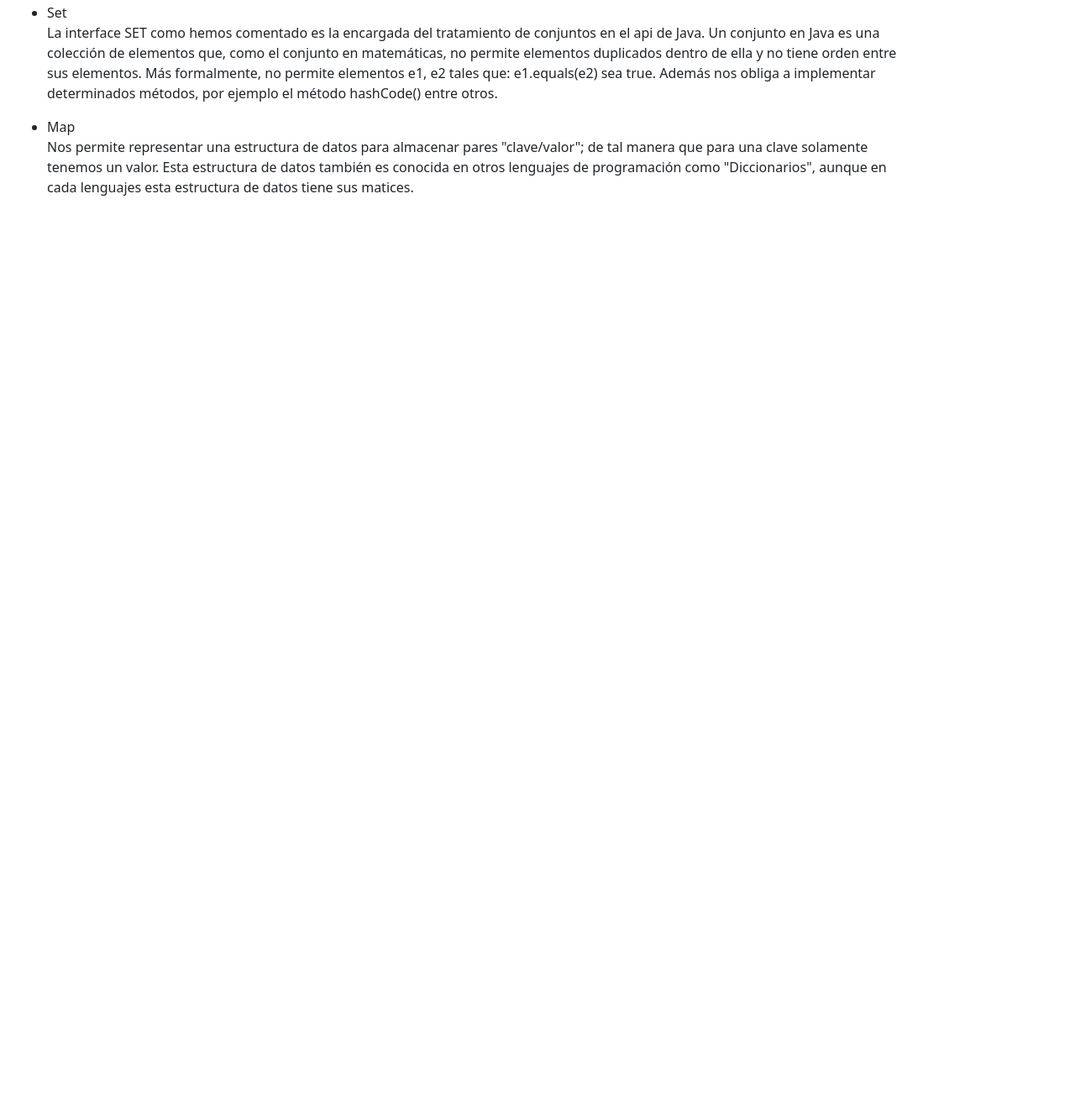
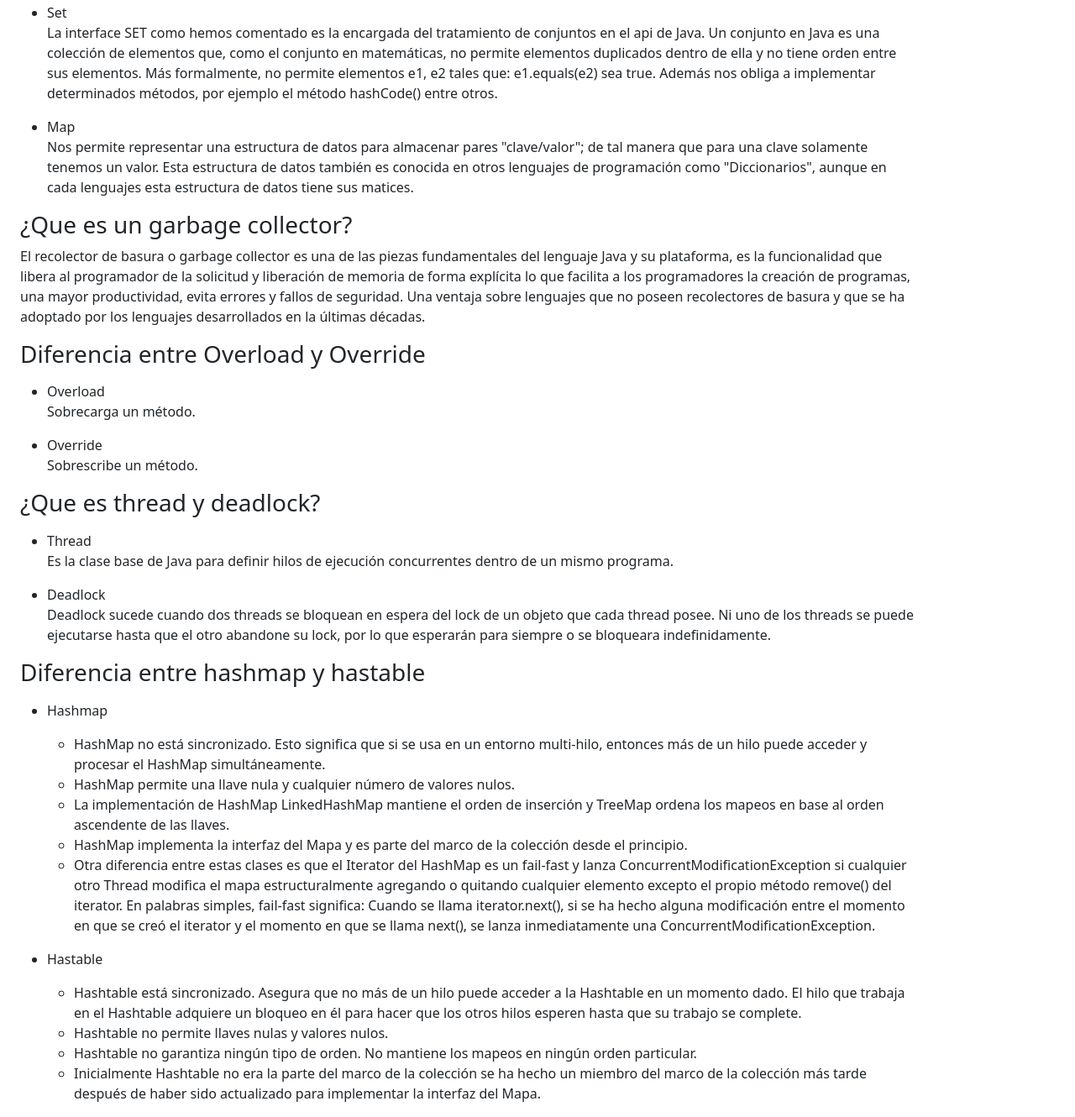
Before and after one commit to petereycoder/Questions, a plain HTML site: page index.html in a window 1280 px wide. Shown: the part 2720-4050 px from the top of the page at 84% size. Before the commit the page ends 2971 px from the top, so only its background shows below. Drawn offline with nearby package versions, Linux system fonts and the light colour scheme.

Commit message:
Se agregaron nuevas preguntas y respuestas

```diff
--- a/index.html
+++ b/index.html
@@ -295,6 +295,109 @@
             </p>
         </div>
 
+        <div class="col-12">
+            <h3>¿Que es un garbage collector?</h3>
+            <p>
+                El recolector de basura o garbage collector es una de las piezas fundamentales del lenguaje Java
+                y su plataforma, es la funcionalidad que libera al programador de la solicitud y liberación de
+                memoria de forma explícita lo que facilita a los programadores la creación de programas,
+                una mayor productividad, evita errores y fallos de seguridad. Una ventaja sobre lenguajes que no
+                poseen recolectores de basura y que se ha adoptado por los lenguajes desarrollados en la últimas
+                décadas.
+            </p>
+        </div>
+
+        <div class="col-12">
+            <h3>Diferencia entre Overload y Override </h3>
+            <p>
+                <ul>
+                    <li>
+                        Overload
+                        <p>
+                            Sobrecarga un método.
+                        </p>
+                    </li>
+                    <li>
+                        Override
+                        <p>
+                            Sobrescribe un método.
+                        </p>
+                    </li>
+                </ul>
+            </p>
+        </div>
+
+        <div class="col-12">
+            <h3>¿Que es thread y deadlock?</h3>
+            <p>
+                <ul>
+                    <li>
+                        Thread
+                        <p>
+                            Es la clase base de Java para definir hilos de ejecución concurrentes dentro de un mismo programa.
+                        </p>
+                    </li>
+                    <li>
+                        Deadlock
+                        <p>
+                            Deadlock sucede cuando dos threads se bloquean en espera del lock de un objeto que cada thread posee.
+                            Ni uno de los threads se puede ejecutarse hasta que el otro abandone su lock, por lo que esperarán para
+                            siempre o se bloqueara indefinidamente.
+                        </p>
+                    </li>
+                </ul>
+            </p>
+        </div>
+
+        <div class="col-12">
+            <h3>Diferencia entre hashmap y hastable</h3>
+            <p>
+                <ul>
+                    <li>
+                        Hashmap
+                        <p>
+                            <ul>
+                                <li>
+                                    HashMap no está sincronizado. Esto significa que si se usa en un entorno multi-hilo, entonces más de un hilo puede acceder y procesar el HashMap simultáneamente.
+                                </li>
+                                <li>
+                                    HashMap permite una llave nula y cualquier número de valores nulos.
+                                </li>
+                                <li>
+                                    La implementación de HashMap LinkedHashMap mantiene el orden de inserción y TreeMap ordena los mapeos en base al orden ascendente de las llaves.
+                                </li>
+                                <li>
+                                    HashMap implementa la interfaz del Mapa y es parte del marco de la colección desde el principio.
+                                </li>
+                                <li>
+                                    Otra diferencia entre estas clases es que el Iterator del HashMap es un fail-fast y lanza ConcurrentModificationException si cualquier otro Thread modifica el mapa estructuralmente agregando o quitando cualquier elemento excepto el propio método remove() del iterator. En palabras simples, fail-fast significa: Cuando se llama iterator.next(), si se ha hecho alguna modificación entre el momento en que se creó el iterator y el momento en que se llama next(), se lanza inmediatamente una ConcurrentModificationException.
+                                </li>
+                            </ul>
+                        </p>
+                    </li>
+                    <li>
+                        Hastable
+                        <p>
+                            <ul>
+                                <li>
+                                    Hashtable está sincronizado. Asegura que no más de un hilo puede acceder a la Hashtable en un momento dado. El hilo que trabaja en el Hashtable adquiere un bloqueo en él para hacer que los otros hilos esperen hasta que su trabajo se complete.
+                                </li>
+                                <li>
+                                    Hashtable no permite llaves nulas y valores nulos.
+                                </li>
+                                <li>
+                                    Hashtable no garantiza ningún tipo de orden. No mantiene los mapeos en ningún orden particular.
+                                </li>
+                                <li>
+                                    Inicialmente Hashtable no era la parte del marco de la colección se ha hecho un miembro del marco de la colección más tarde después de haber sido actualizado para implementar la interfaz del Mapa.
+                                </li>
+                            </ul>
+                        </p>
+                    </li>
+                </ul>
+            </p>
+        </div>
+
     </div>
 
 </body>
```
